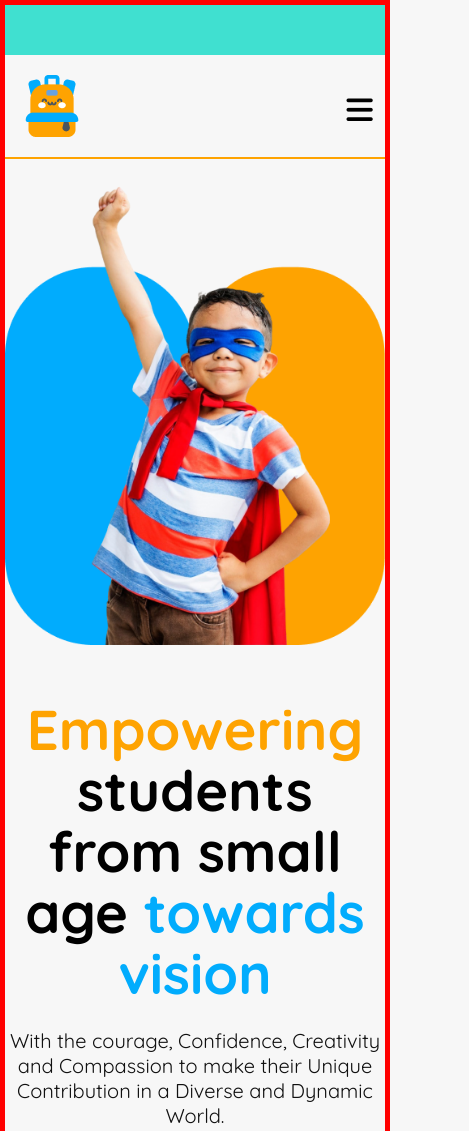
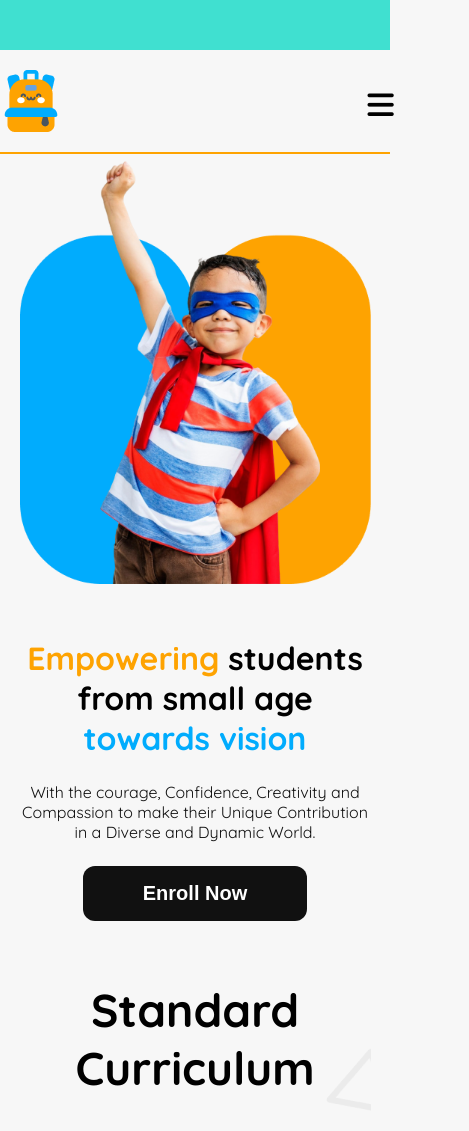
Before and after one commit to mridularodoshi/Kids-School-Website, a plain HTML site: page index.html in a window 390 px wide. Shown: the top 1131 px of the page, 469 px wide, since content can reach past the window. Drawn offline with Linux system fonts and the light colour scheme.

Commit message:
made cirruculum section mobile responsive

```diff
--- a/index.html
+++ b/index.html
@@ -55,13 +55,16 @@
         <!-- banner starts here -->
         <div class="banner display-flex align-center">
             <div class="banner-content">
+                <div>
                     <h1 class="banner-title"><span class="orange">Empowering</span> students from small age <span
                             class="sky-blue">towards vision</span></h1>
-                <p class="banner-descrip">With the courage, Confidence, Creativity and Compassion to make their Unique
+                    <p class="banner-descrip">With the courage, Confidence, Creativity and Compassion to make their
+                        Unique
                         Contribution in a Diverse and Dynamic World.
                     </p>
                     <div class="enroll-btn">
                         <button class="btn-primary bg-btn2">Enroll Now</button>
+                    </div>
                 </div>
 
             </div>
@@ -123,7 +126,7 @@
         </section>
 
         <!-- Our stories section -->
-        <section>
+        <section class="our-stories-container">
 
         </section>
 
--- a/styles/responsive.css
+++ b/styles/responsive.css
@@ -1,26 +1,45 @@
 /* media query for small devices */
+
 @media screen and (max-width:576px) {
+    .banner, main{
+        max-width: 90%;
+        margin: 0 auto;
+    }
 
-    /* navbar */
+    .nav-title,.nav-links,.btn-container{
+        display: none;
+
+    }
     .hamburger-menu {
         display: block;
     }
     #horizontal-line{
         display: block;
       }
-    .nav-title,.nav-links,.btn-container{
+
+      .banner{
+        flex-direction: column-reverse;
+      }
+      .banner-content{
+        display: flex;
+        justify-content: center;
+        align-items: center;
+        text-align: center;
+
+      }
+      .banner-title{
+        font-size: 2rem;
+      }
+      .banner-descrip{
+        font-size: 1rem;
+      }
+
+      .curr-card-container {
+        grid-template-columns: repeat(1, 1fr);
+      }
+      .arrow-con{
         display: none;
+      }
 
-    }
-    .navbar{
-        margin: 0px 16px;
-    }
-    /* banner */
-    .banner{
-        flex-direction: column-reverse;
-        margin: 20px auto;
-    }
-    .banner-title, .banner-descrip, .enroll-btn{
-        text-align: center;
-    }
+
 }
--- a/styles/style.css
+++ b/styles/style.css
@@ -5,10 +5,10 @@
 }
 
 /* imaginary borders */
-header,
+/* header,
 .std-curriculum {
   border: 5px solid red;
-}
+} */
 
 /* adding fonts */
 .quicksand-normal {
@@ -74,7 +74,7 @@ main {
 
 .btn-primary {
   color: rgb(255, 255, 255);
-  font-size: 20px;
+  font-size: 1.25rem;
   font-weight: 600;
   text-align: center;
 
@@ -152,7 +152,6 @@ nav ul li {
 .banner-title {
   font-size: 3.5rem;
   font-weight: 700;
-  line-height: 61px;
   margin-bottom: 24px;
 }
 
@@ -248,3 +247,6 @@ letter-spacing: 0%;
   margin-right: 10px;
 
 }
+.btn-less:hover, .btn-primary:hover{
+  background-color:rgb(1, 172, 253);
+}
```
Lines whose indentation alone changed are shown as unchanged.
